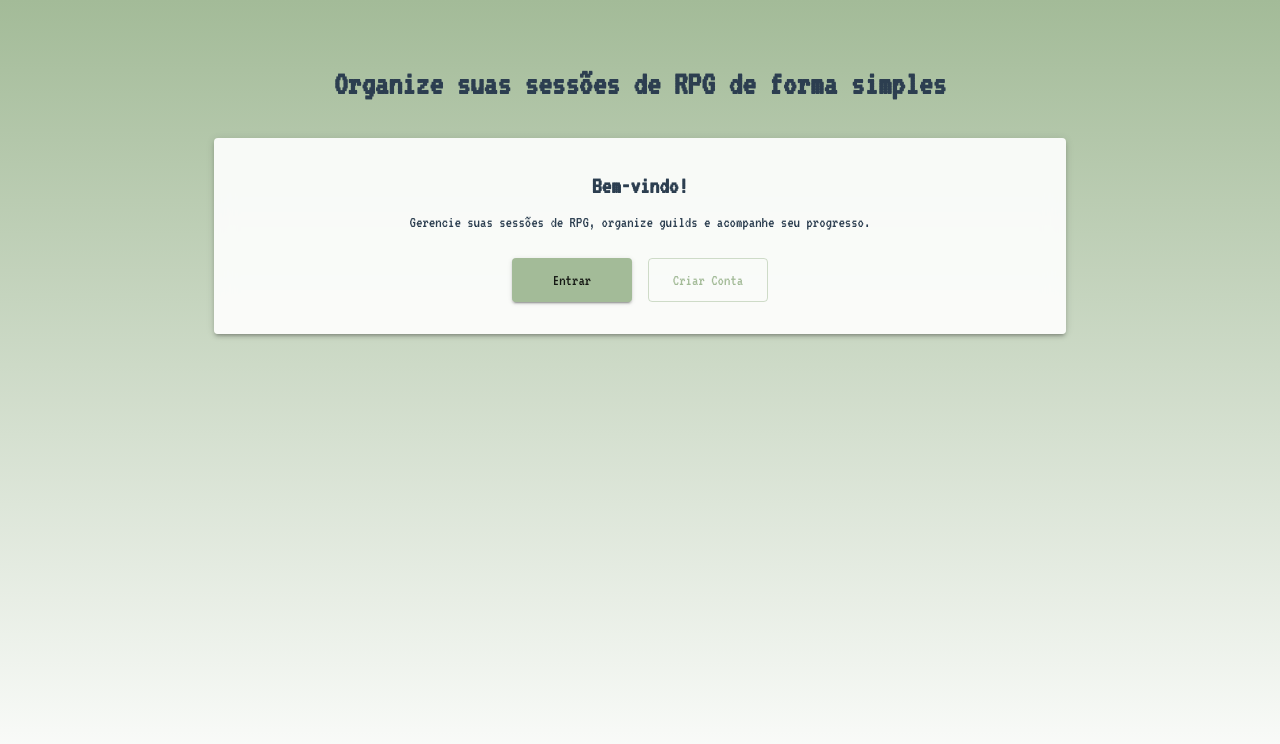
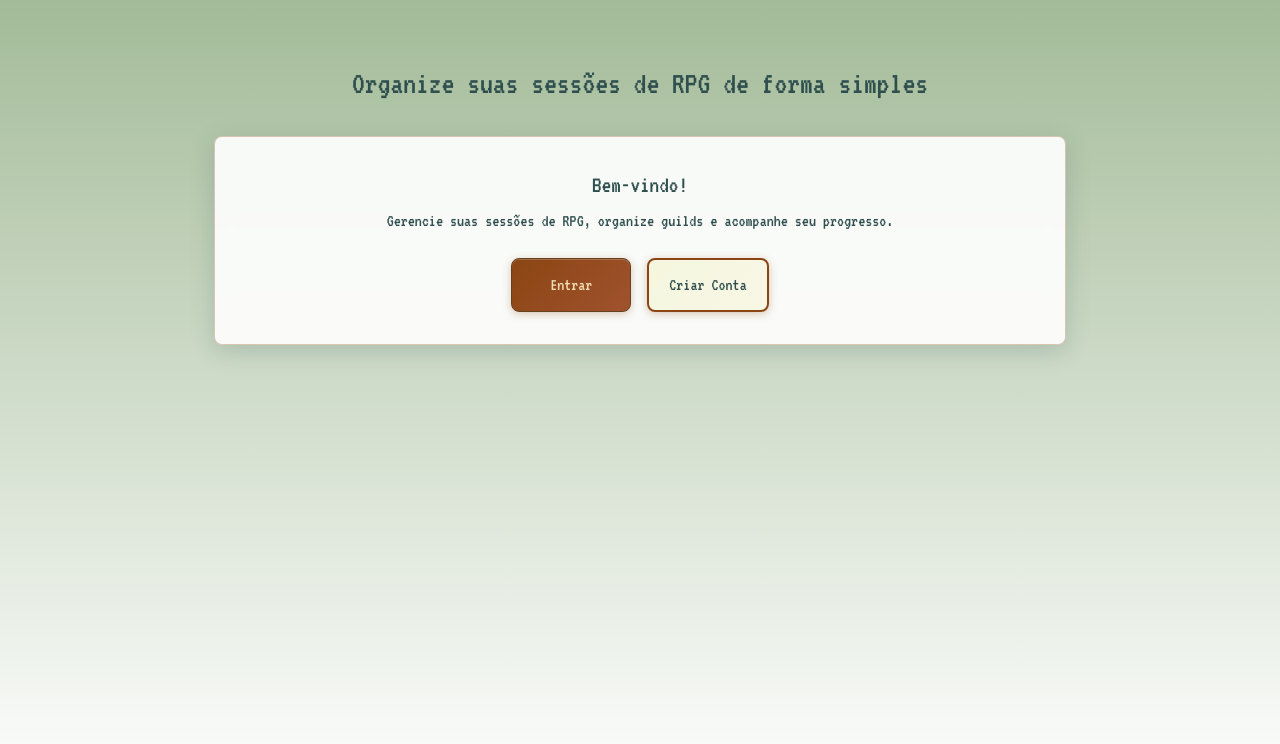
Before and after one commit to FernandoPorfirio/rpg-session-manager, a React (Vite) app in the folder apps/front/: page / in a window 1280 px wide. Shown: the top 744 px of the page. Built offline with nearby package versions, Linux system fonts and the light colour scheme; no server answers.

Commit message:
feat: update theme configuration with new color palette and typography styles

```diff
--- a/apps/front/src/theme.js
+++ b/apps/front/src/theme.js
@@ -2,54 +2,348 @@ import { createTheme } from '@mui/material/styles'
 
 const theme = createTheme({
   palette: {
+    mode: 'light',
     primary: {
-      main: '#a3bb98',
-      dark: '#8da582',
+      main: '#8B4513',
+      dark: '#654321',
+      light: '#A0522D',
+      contrastText: '#F5DEB3',
     },
     secondary: {
-      main: '#2c3e50',
+      main: '#B8860B',
+      dark: '#8B7355',
+      light: '#DAA520',
+      contrastText: '#2F4F4F',
+    },
+    error: {
+      main: '#8B0000',
+      dark: '#660000',
+      light: '#CD5C5C',
+    },
+    warning: {
+      main: '#FF8C00',
+      dark: '#FF6347',
+    },
+    info: {
+      main: '#4682B4',
+      dark: '#2F4F4F',
+    },
+    success: {
+      main: '#556B2F',
+      dark: '#2E4A1F',
+      light: '#6B8E23',
     },
     background: {
-      default: '#ffffff',
-      paper: 'rgba(255, 255, 255, 0.9)',
+      default: '#F5F5DC',
+      paper: 'rgba(245, 245, 220, 0.95)',
     },
     text: {
-      primary: '#2c3e50',
+      primary: '#2F4F4F',
+      secondary: '#696969',
     },
+    divider: '#8B4513',
   },
   typography: {
     fontFamily: '"VT323", monospace',
+    h1: {
+      fontFamily: '"VT323", monospace',
+      fontWeight: 400,
+      fontSize: '3.5rem',
+      color: '#2F4F4F',
+      textShadow: '2px 2px 4px rgba(0,0,0,0.3)',
+    },
+    h2: {
+      fontFamily: '"VT323", monospace',
+      fontWeight: 400,
+      fontSize: '3rem',
+      color: '#2F4F4F',
+      textShadow: '1px 1px 3px rgba(0,0,0,0.2)',
+    },
+    h3: {
+      fontFamily: '"VT323", monospace',
+      fontWeight: 400,
+      fontSize: '2.5rem',
+      color: '#2F4F4F',
+      textShadow: '1px 1px 2px rgba(0,0,0,0.2)',
+    },
     h4: {
       fontFamily: '"VT323", monospace',
-      fontWeight: 'bold',
+      fontWeight: 400,
+      fontSize: '2rem',
+      color: '#2F4F4F',
     },
     h5: {
       fontFamily: '"VT323", monospace',
-      fontWeight: 'bold',
+      fontWeight: 400,
+      fontSize: '1.5rem',
+      color: '#2F4F4F',
     },
     h6: {
       fontFamily: '"VT323", monospace',
-      fontWeight: 'bold',
+      fontWeight: 400,
+      fontSize: '1.25rem',
+      color: '#2F4F4F',
     },
+    body1: {
+      fontFamily: '"VT323", monospace',
+      fontSize: '1.1rem',
+      lineHeight: 1.4,
+    },
+    body2: {
+      fontFamily: '"VT323", monospace',
+      fontSize: '1rem',
+      lineHeight: 1.3,
+    },
+    button: {
+      fontFamily: '"VT323", monospace',
+      fontSize: '1.1rem',
+      fontWeight: 400,
+      textTransform: 'none',
+    },
+  },
+  shape: {
+    borderRadius: 8,
   },
   components: {
     MuiButton: {
       styleOverrides: {
         root: {
           fontFamily: '"VT323", monospace',
-          fontSize: '1rem',
+          fontSize: '1.1rem',
           textTransform: 'none',
+          borderRadius: '8px',
+          padding: '10px 20px',
+          background: 'linear-gradient(135deg, #8B4513 0%, #A0522D 100%)',
+          boxShadow: '0 2px 8px rgba(139, 69, 19, 0.3), inset 0 1px 0 rgba(255, 255, 255, 0.2)',
+          border: '1px solid #654321',
+          color: '#F5DEB3',
+          transition: 'all 0.3s ease',
+          '&:hover': {
+            background: 'linear-gradient(135deg, #A0522D 0%, #8B4513 100%)',
+            boxShadow: '0 4px 12px rgba(184, 134, 11, 0.4), inset 0 1px 0 rgba(255, 255, 255, 0.3)',
+            transform: 'translateY(-1px)',
+          },
+          '&:active': {
+            transform: 'translateY(0)',
+            boxShadow: '0 2px 4px rgba(139, 69, 19, 0.3)',
+          },
+        },
+        contained: {
+          background: 'linear-gradient(135deg, #8B4513 0%, #A0522D 100%)',
+          '&:hover': {
+            background: 'linear-gradient(135deg, #A0522D 0%, #B8860B 100%)',
+          },
+        },
+        outlined: {
+          background: 'linear-gradient(135deg, rgba(245, 245, 220, 0.9) 0%, rgba(245, 245, 220, 0.7) 100%)',
+          border: '2px solid #8B4513',
+          color: '#2F4F4F',
+          '&:hover': {
+            background: 'linear-gradient(135deg, rgba(184, 134, 11, 0.1) 0%, rgba(184, 134, 11, 0.2) 100%)',
+            borderColor: '#B8860B',
+            boxShadow: '0 2px 8px rgba(184, 134, 11, 0.3)',
+          },
+        },
+      },
+    },
+    MuiPaper: {
+      styleOverrides: {
+        root: {
+          background: 'linear-gradient(135deg, rgba(245, 245, 220, 0.95) 0%, rgba(245, 245, 220, 0.85) 100%)',
+          backdropFilter: 'blur(10px)',
+          border: '1px solid rgba(139, 69, 19, 0.3)',
+          boxShadow: '0 4px 20px rgba(47, 79, 79, 0.15), inset 0 1px 0 rgba(255, 255, 255, 0.2)',
+        },
+        elevation3: {
+          boxShadow: '0 6px 25px rgba(47, 79, 79, 0.2), inset 0 1px 0 rgba(255, 255, 255, 0.3)',
         },
       },
     },
     MuiTextField: {
       styleOverrides: {
         root: {
+          '& .MuiOutlinedInput-root': {
+            background: 'rgba(245, 245, 220, 0.8)',
+            borderRadius: '8px',
+            '& fieldset': {
+              borderColor: '#8B4513',
+              borderWidth: '2px',
+            },
+            '&:hover fieldset': {
+              borderColor: '#B8860B',
+              boxShadow: '0 0 8px rgba(184, 134, 11, 0.3)',
+            },
+            '&.Mui-focused fieldset': {
+              borderColor: '#B8860B',
+              boxShadow: '0 0 12px rgba(184, 134, 11, 0.4)',
+            },
+          },
           '& .MuiInputBase-input': {
             fontFamily: '"VT323", monospace',
+            fontSize: '1.1rem',
+            color: '#2F4F4F',
           },
           '& .MuiInputLabel-root': {
             fontFamily: '"VT323", monospace',
+            fontSize: '1.1rem',
+            color: '#696969',
+            '&.Mui-focused': {
+              color: '#B8860B',
+            },
+          },
+        },
+      },
+    },
+    MuiTable: {
+      styleOverrides: {
+        root: {
+          background: 'rgba(245, 245, 220, 0.9)',
+        },
+      },
+    },
+    MuiTableHead: {
+      styleOverrides: {
+        root: {
+          '& .MuiTableCell-head': {
+            background: 'linear-gradient(135deg, #8B4513 0%, #A0522D 100%)',
+            color: '#F5DEB3',
+            fontFamily: '"VT323", monospace',
+            fontSize: '1.2rem',
+            fontWeight: 400,
+            borderBottom: '2px solid #654321',
+          },
+        },
+      },
+    },
+    MuiTableCell: {
+      styleOverrides: {
+        root: {
+          fontFamily: '"VT323", monospace',
+          fontSize: '1.1rem',
+          borderBottom: '1px solid rgba(139, 69, 19, 0.2)',
+        },
+      },
+    },
+    MuiTableRow: {
+      styleOverrides: {
+        root: {
+          '&:nth-of-type(odd)': {
+            background: 'rgba(245, 245, 220, 0.5)',
+          },
+          '&:hover': {
+            background: 'rgba(184, 134, 11, 0.1)',
+          },
+        },
+      },
+    },
+    MuiIconButton: {
+      styleOverrides: {
+        root: {
+          color: '#8B4513',
+          '&:hover': {
+            background: 'rgba(184, 134, 11, 0.1)',
+            color: '#B8860B',
+            transform: 'scale(1.1)',
+          },
+        },
+      },
+    },
+    MuiChip: {
+      styleOverrides: {
+        root: {
+          background: 'linear-gradient(135deg, #556B2F 0%, #6B8E23 100%)',
+          color: '#F5DEB3',
+          fontFamily: '"VT323", monospace',
+          fontSize: '1rem',
+          '&.MuiChip-outlined': {
+            background: 'rgba(245, 245, 220, 0.8)',
+            color: '#2F4F4F',
+            border: '1px solid #8B4513',
+          },
+        },
+      },
+    },
+    MuiDialog: {
+      styleOverrides: {
+        paper: {
+          background: 'linear-gradient(135deg, rgba(245, 245, 220, 0.98) 0%, rgba(245, 245, 220, 0.92) 100%)',
+          backdropFilter: 'blur(15px)',
+          border: '2px solid #8B4513',
+          borderRadius: '12px',
+        },
+      },
+    },
+    MuiDialogTitle: {
+      styleOverrides: {
+        root: {
+          fontFamily: '"VT323", monospace',
+          fontSize: '1.8rem',
+          color: '#2F4F4F',
+          textAlign: 'center',
+          borderBottom: '2px solid rgba(139, 69, 19, 0.3)',
+          background: 'linear-gradient(135deg, rgba(184, 134, 11, 0.1) 0%, rgba(184, 134, 11, 0.05) 100%)',
+        },
+      },
+    },
+    MuiPagination: {
+      styleOverrides: {
+        root: {
+          '& .MuiPaginationItem-root': {
+            fontFamily: '"VT323", monospace',
+            fontSize: '1.1rem',
+            color: '#2F4F4F',
+            border: '1px solid #8B4513',
+            '&:hover': {
+              background: 'rgba(184, 134, 11, 0.2)',
+            },
+            '&.Mui-selected': {
+              background: 'linear-gradient(135deg, #8B4513 0%, #A0522D 100%)',
+              color: '#F5DEB3',
+            },
+          },
+        },
+      },
+    },
+    MuiAlert: {
+      styleOverrides: {
+        root: {
+          fontFamily: '"VT323", monospace',
+          fontSize: '1.1rem',
+          borderRadius: '8px',
+        },
+        standardError: {
+          background: 'linear-gradient(135deg, rgba(139, 0, 0, 0.1) 0%, rgba(205, 92, 92, 0.1) 100%)',
+          border: '1px solid #8B0000',
+          color: '#8B0000',
+        },
+        standardSuccess: {
+          background: 'linear-gradient(135deg, rgba(85, 107, 47, 0.1) 0%, rgba(107, 142, 35, 0.1) 100%)',
+          border: '1px solid #556B2F',
+          color: '#2E4A1F',
+        },
+      },
+    },
+    MuiAppBar: {
+      styleOverrides: {
+        root: {
+          background: 'linear-gradient(135deg, rgba(139, 69, 19, 0.95) 0%, rgba(160, 82, 45, 0.95) 100%)',
+          backdropFilter: 'blur(10px)',
+          boxShadow: '0 4px 20px rgba(47, 79, 79, 0.3)',
+          borderBottom: '2px solid rgba(184, 134, 11, 0.3)',
+        },
+      },
+    },
+    MuiCard: {
+      styleOverrides: {
+        root: {
+          background: 'linear-gradient(135deg, rgba(245, 245, 220, 0.9) 0%, rgba(245, 245, 220, 0.8) 100%)',
+          backdropFilter: 'blur(10px)',
+          border: '1px solid rgba(139, 69, 19, 0.3)',
+          borderRadius: '12px',
+          transition: 'all 0.3s ease',
+          '&:hover': {
+            transform: 'translateY(-4px)',
+            boxShadow: '0 8px 25px rgba(47, 79, 79, 0.2), 0 0 20px rgba(184, 134, 11, 0.1)',
           },
         },
       },
```
